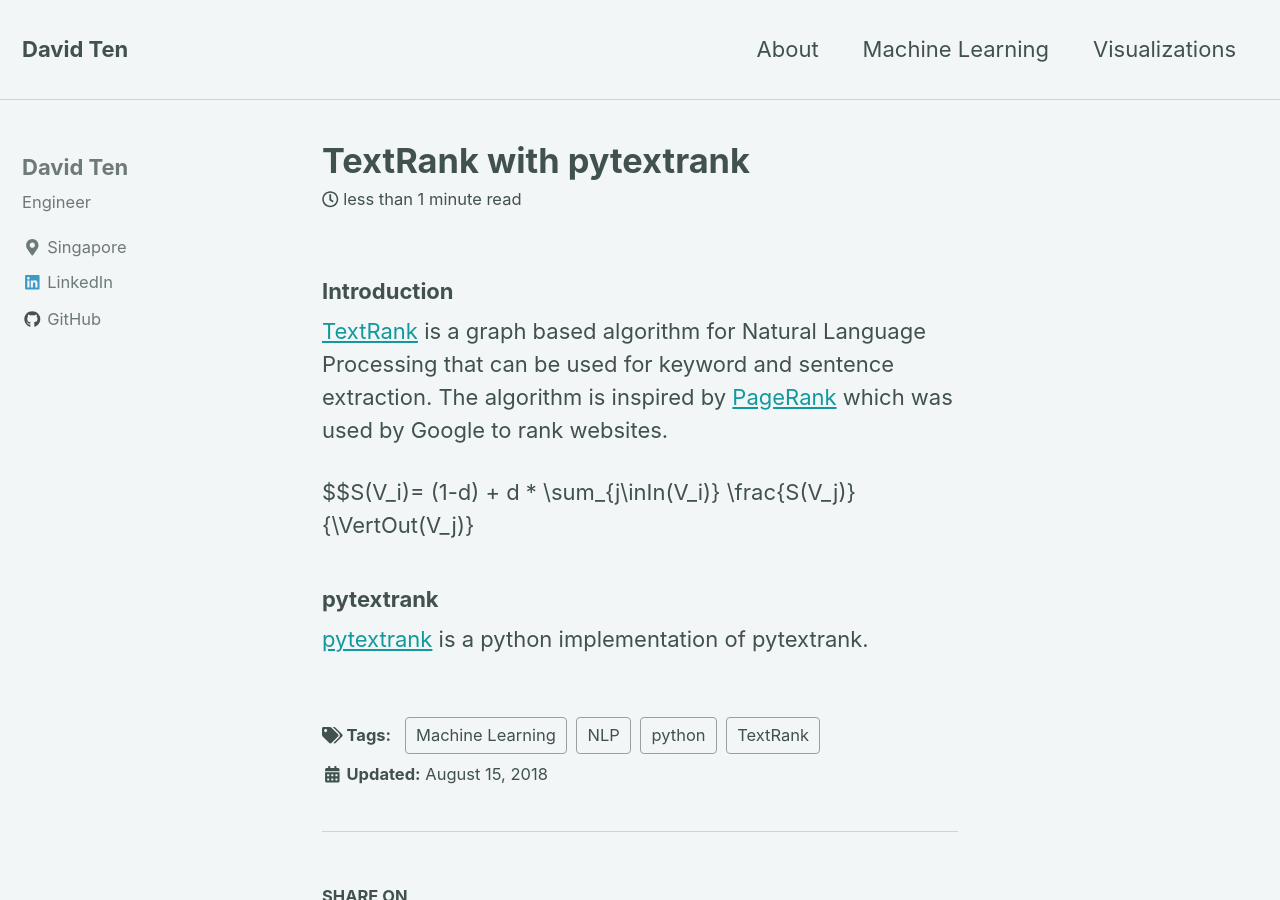
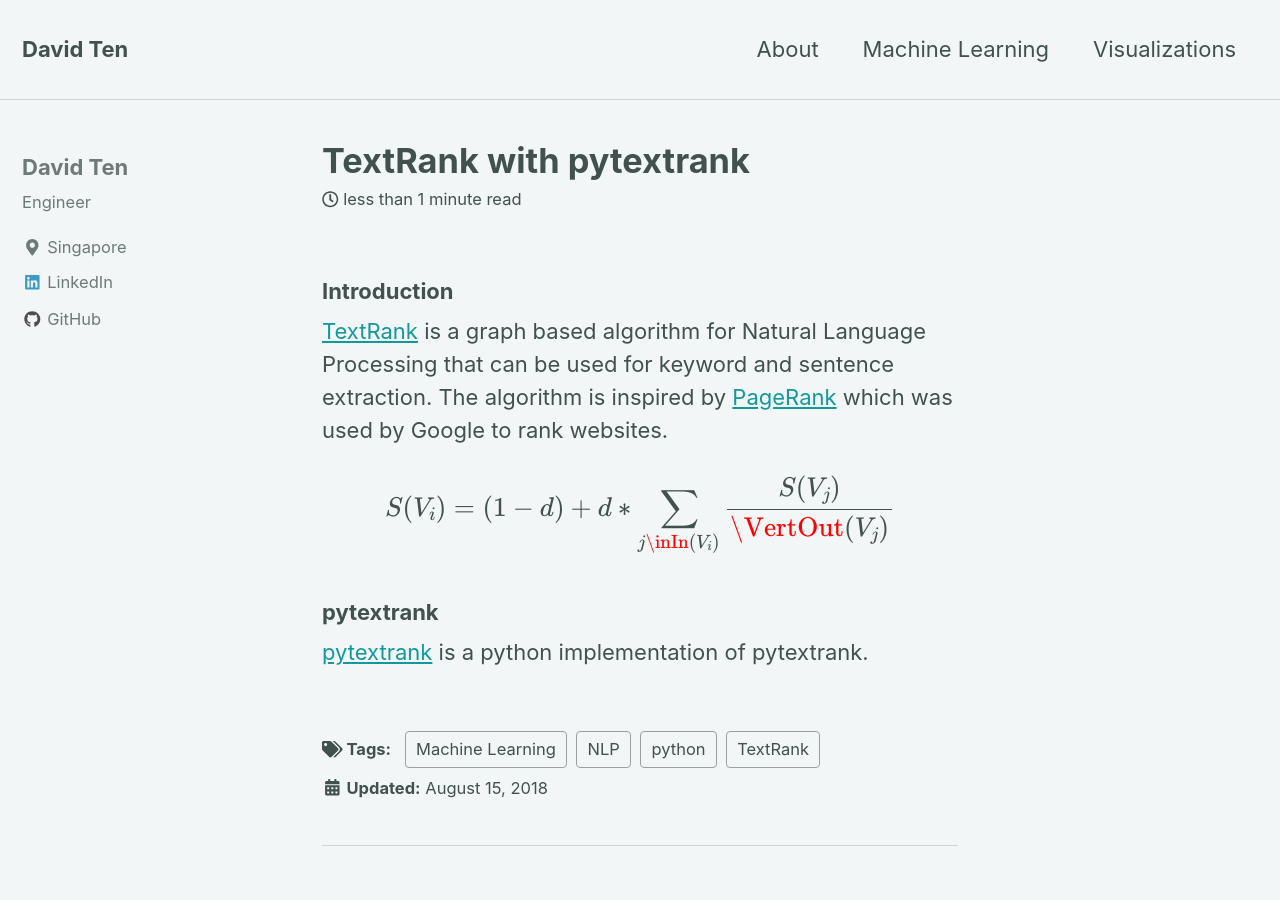
Before and after one commit to xang1234/xang1234.github.io, a Jekyll site: the page built from _posts/2018-08-15-textrank.md, in a window 1280 px wide and 900 px high. Built offline with Jekyll 4.4.1, drawn with Linux system fonts in a browser that asks for light colours; nearby versions of some CDN libraries; formulas are drawn with MathJax 3.

Commit message:
mathjax pagerank bug

```diff
--- a/_posts/2018-08-15-textrank.md
+++ b/_posts/2018-08-15-textrank.md
@@ -8,7 +8,7 @@ mathjax: "true"
 ### Introduction
 [TextRank](https://web.eecs.umich.edu/~mihalcea/papers/mihalcea.emnlp04.pdf) is a graph based algorithm for Natural Language Processing that can be used for keyword and sentence extraction. The algorithm is inspired by [PageRank](https://en.wikipedia.org/wiki/PageRank) which was used by Google to rank websites.
 
-$$S(V_i)= (1-d) + d * \sum_{j\inIn(V_i)} \frac{S(V_j)}{\VertOut(V_j)}
+$$S(V_i)= (1-d) + d * \sum_{j\inIn(V_i)} \frac{S(V_j)}{\VertOut(V_j)}$$
 
 
 ### pytextrank
```
